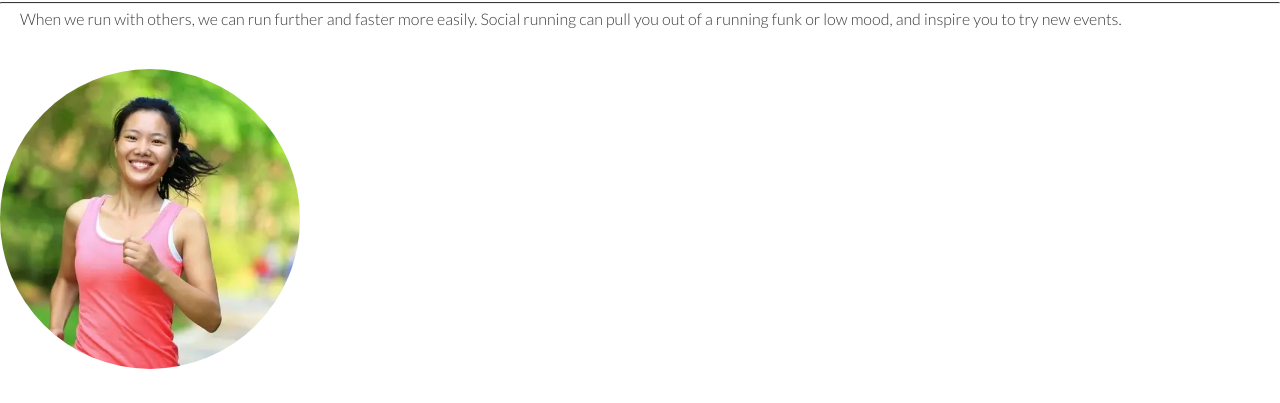
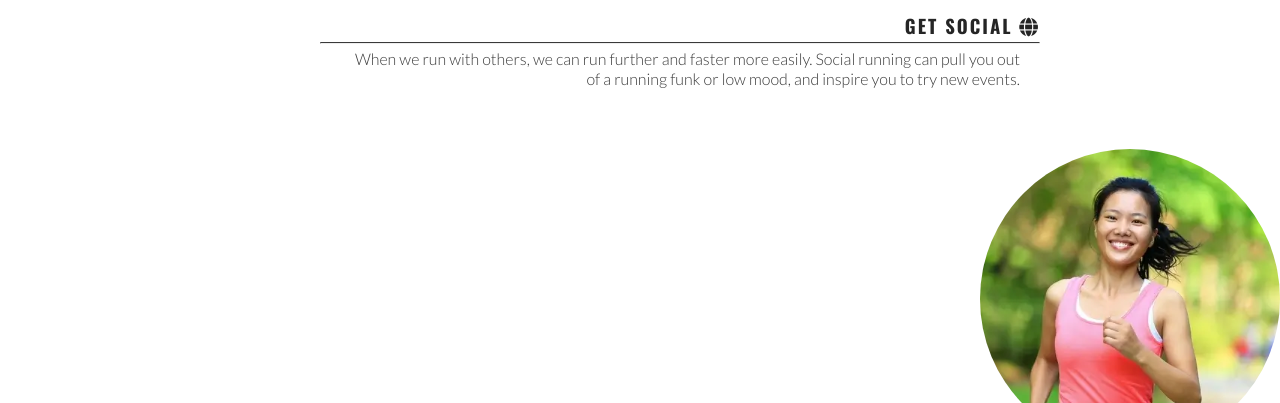
Before and after one commit to stef-von-d/love-running, a plain HTML site: page index.html in a window 1280 px wide. Shown: the part 1007-1410 px from the top of the page. Drawn offline with nearby package versions, Linux system fonts and the light colour scheme.

```diff
--- a/assets/css/style.css
+++ b/assets/css/style.css
@@ -219,6 +219,24 @@ cover-text>h3 {
         width: 300px;
         right: 50px;
     }
+
+    /* Reasons section*/
+    #benefits-physical,
+    #benefits-mental {
+        display: flex;
+        flex-direction: column;
+        width: 100%;
+    }
+
+    #benefits-physical>div,
+    #benefits-mental>div {
+        width: 75%;
+    }
+
+    #benefits-mental>div {
+        text-align: end;
+        align-self: flex-end;
+    }
 }
 
 /* Large devices (laptop and desktop, 922px and higher */
@@ -226,4 +244,39 @@ cover-text>h3 {
     #menu a:hover {
         border-bottom: 1px solid #3a3a3a;
     }
+
+    @media screen and (min-width: 1200px) {
+
+        /*Reason section*/
+        #benefits {
+            display: flex;
+            flex-direction: row;
+        }
+
+        #benefits>div {
+            flex: 1;
+        }
+
+        #benefits-image {
+            order: 0
+        }
+
+        ]benefits-mental {
+            order: 1
+        }
+
+        #benefits-mental>div {
+            align-self: flex-start;
+        }
+
+        #benefits-physical>div {
+            align-self: flex-end;
+        }
+
+
+
+
+
+
+
 }
```
